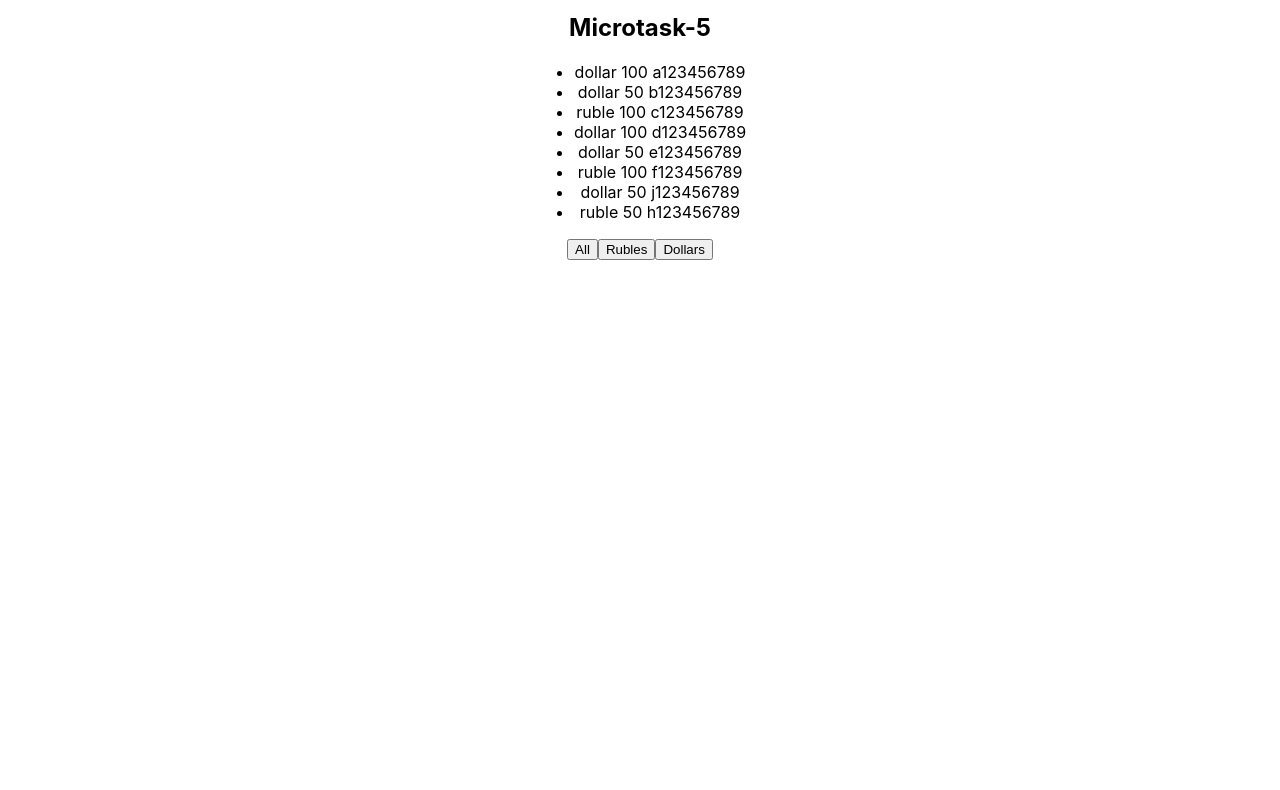
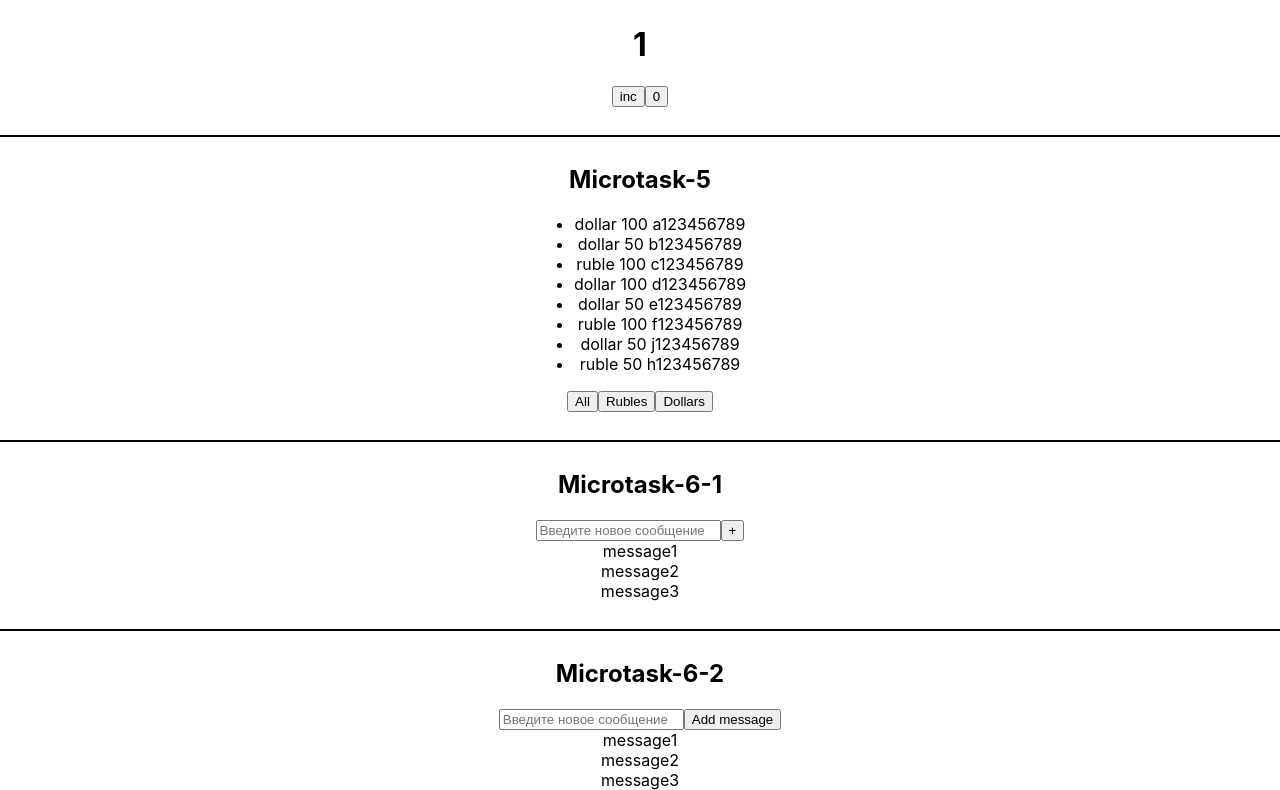
Before and after one commit to YuriyPshenov/microtasks, a React (Create React App) app: page / in a window 1280 px wide. Shown: the part 878-1668 px from the top of the page. Before the commit the page ends 1138 px from the top, so only its background shows below. Built offline with nearby package versions, Linux system fonts and the light colour scheme.

Commit message:
microtask6

```diff
--- a/src/App.css
+++ b/src/App.css
@@ -1,8 +1,13 @@
 .appWrapper {
     display: flex;
     flex-direction: column;
-    margin: 0 auto;
-    width: 60%;
+    width: 100%;
     align-items: center;
     text-align: center;
 }
+
+.appWrapper hr {
+    margin-top: 28px;
+    width: 100%;
+    border: 1px solid black;
+}
--- a/src/App.tsx
+++ b/src/App.tsx
@@ -7,6 +7,8 @@ import NewComponent from "./microtask2/NewComponent";
 import {Microtask3} from "./microtask3/Microtask3";
 import Microtask4 from "./microtask4/Microtask4";
 import Microtask5 from "./microtask5/Microtask5";
+import Microtask61 from "./microtask6/Microtask6-1";
+import Microtask62 from "./microtask6/Microtask6-2";
 
 function App() {
 
@@ -32,21 +34,35 @@ function App() {
                 <Body titleForBody="New Body"/>
                 <Footer titleForFooter="New Footer"/>
             </div>
+            <hr/>
             <div>
                 <h2>Microtask-2</h2>
                 <NewComponent students={students}/>
             </div>
+            <hr/>
             <div>
                 <h2>Microtask-3</h2>
                 <Microtask3/>
             </div>
+            <hr/>
             <div>
                 <h2>Microtask-4</h2>
                 <Microtask4/>
             </div>
+            <hr/>
             <div>
                 <h2>Microtask-5</h2>
                 <Microtask5/>
+            </div>
+            <hr/>
+            <div>
+                <h2>Microtask-6-1</h2>
+                <Microtask61/>
+            </div>
+            <hr/>
+            <div>
+                <h2>Microtask-6-2</h2>
+                <Microtask62/>
             </div>
         </div>
     );
--- /dev/null
+++ b/src/microtask6/Microtask6-1.tsx
@@ -0,0 +1,24 @@
+import React, {useState} from 'react';
+import {FullInput} from "./components/FullInput";
+
+const Microtask6 = () => {
+
+    const[message, setMessage] = useState<{message: string}[]>([
+        {message: 'message1'},
+        {message: 'message2'},
+        {message: 'message3'},
+    ])
+
+    const addNewMessage = (newMessage: string) => {
+        setMessage([{message: newMessage}, ...message])
+    }
+
+    return (
+        <div>
+            <FullInput addNewMessage={addNewMessage}/>
+            {message.map((m, index) => <div key={index}>{m.message}</div>)}
+        </div>
+    );
+};
+
+export default Microtask6;
--- /dev/null
+++ b/src/microtask6/Microtask6-2.tsx
@@ -0,0 +1,32 @@
+import React, {useState} from 'react';
+import {Input} from "./components/Input";
+import {Button} from "./components/Button";
+
+const Microtask62 = () => {
+
+    console.log('rerender 62')
+
+    const[message, setMessage] = useState<{message: string}[]>([
+        {message: 'message1'},
+        {message: 'message2'},
+        {message: 'message3'},
+    ])
+    const[newMessage, setNewMessage] = useState('')
+
+    const addNewMessage = () => {
+        if(newMessage) {
+            setMessage([{message: newMessage}, ...message])
+            setNewMessage('')
+        }
+    }
+
+    return (
+        <div>
+            <Input value={newMessage} setNewMessage={setNewMessage}/>
+            <Button name="Add message" addNewMessage={addNewMessage}/>
+            {message.map((m, index) => <div key={index}>{m.message}</div>)}
+        </div>
+    );
+};
+
+export default Microtask62;
--- /dev/null
+++ b/src/microtask6/components/Button.tsx
@@ -0,0 +1,14 @@
+import React, {FC} from 'react';
+
+type ButtonPropsType = {
+    name: string
+    addNewMessage: () => void
+}
+
+export const Button: FC<ButtonPropsType> = (props) => {
+    const{addNewMessage, name} = props
+    const onClickHandler = () => addNewMessage()
+    return (
+        <button onClick={onClickHandler}>{name}</button>
+    );
+};
--- /dev/null
+++ b/src/microtask6/components/FullInput.tsx
@@ -0,0 +1,29 @@
+import React, {FC, useState, ChangeEvent} from 'react';
+
+type FullInputPropsType = {
+    addNewMessage: (newMessage: string) => void
+}
+
+export const FullInput: FC<FullInputPropsType> = (props) => {
+
+    const{addNewMessage} = props
+
+    const[newMessage, setNewMessage] = useState('')
+
+    const onChangeInputHandler = (event: ChangeEvent<HTMLInputElement>) => {
+        setNewMessage(event.currentTarget.value)
+    }
+
+    const onClickButtonHandler = () => {
+        const newMessagePrepared = newMessage.trim()
+        addNewMessage(newMessagePrepared)
+        setNewMessage('')
+    }
+
+    return (
+        <div>
+            <input onChange={onChangeInputHandler} placeholder="Введите новое сообщение" value={newMessage}/>
+            <button onClick={onClickButtonHandler}>+</button>
+        </div>
+    );
+};
--- /dev/null
+++ b/src/microtask6/components/Input.tsx
@@ -0,0 +1,14 @@
+import React, {ChangeEvent, FC} from 'react';
+
+type InputPropsType = {
+    value: string
+    setNewMessage: (newMessage: string) => void
+}
+
+export const Input: FC<InputPropsType> = (props) => {
+    const{value, setNewMessage} = props
+    const onChangeHandler = (event: ChangeEvent<HTMLInputElement>) => setNewMessage(event.currentTarget.value)
+    return (
+        <input value={value} onChange={onChangeHandler} placeholder={'Введите новое сообщение'}/>
+    );
+};
```
